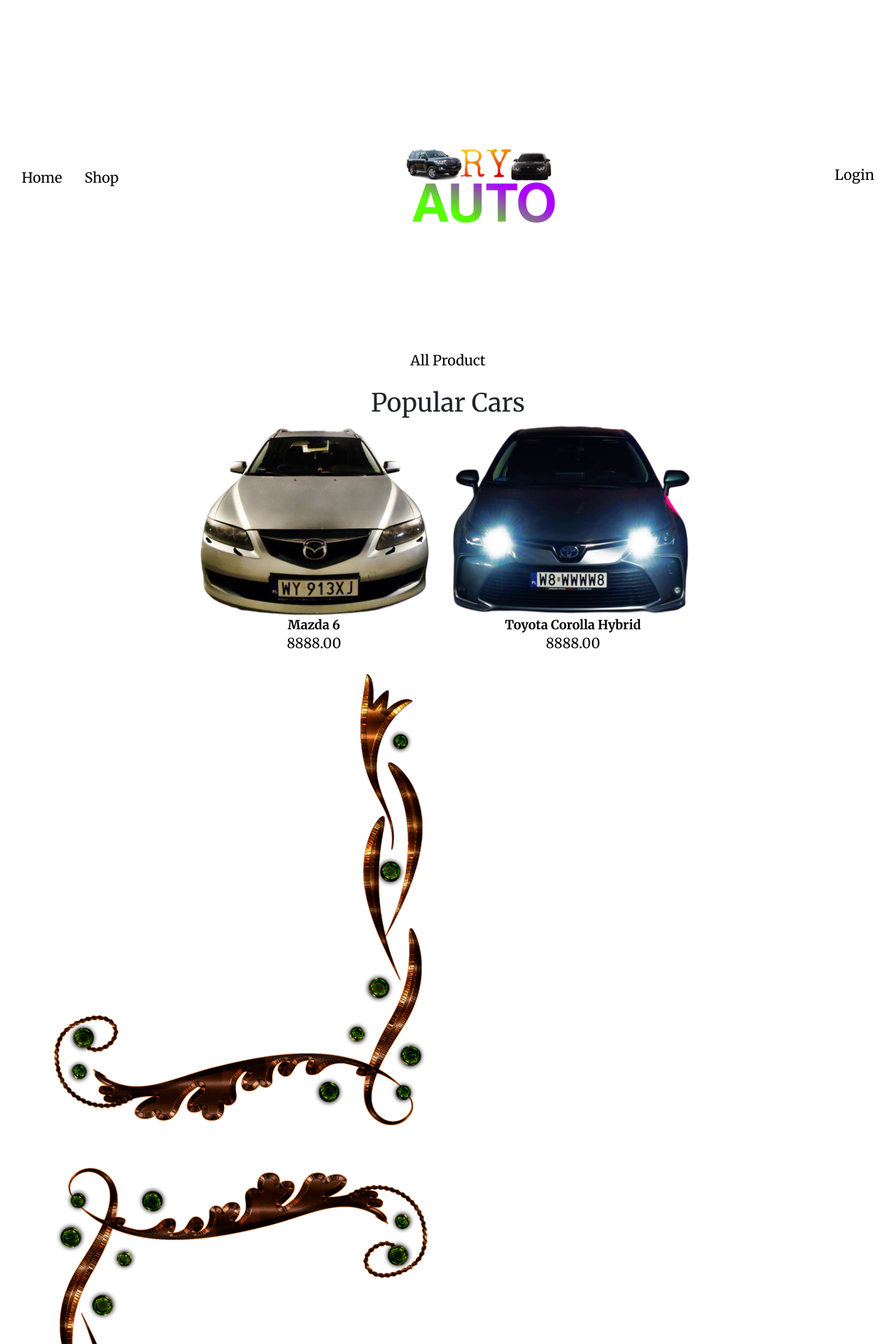
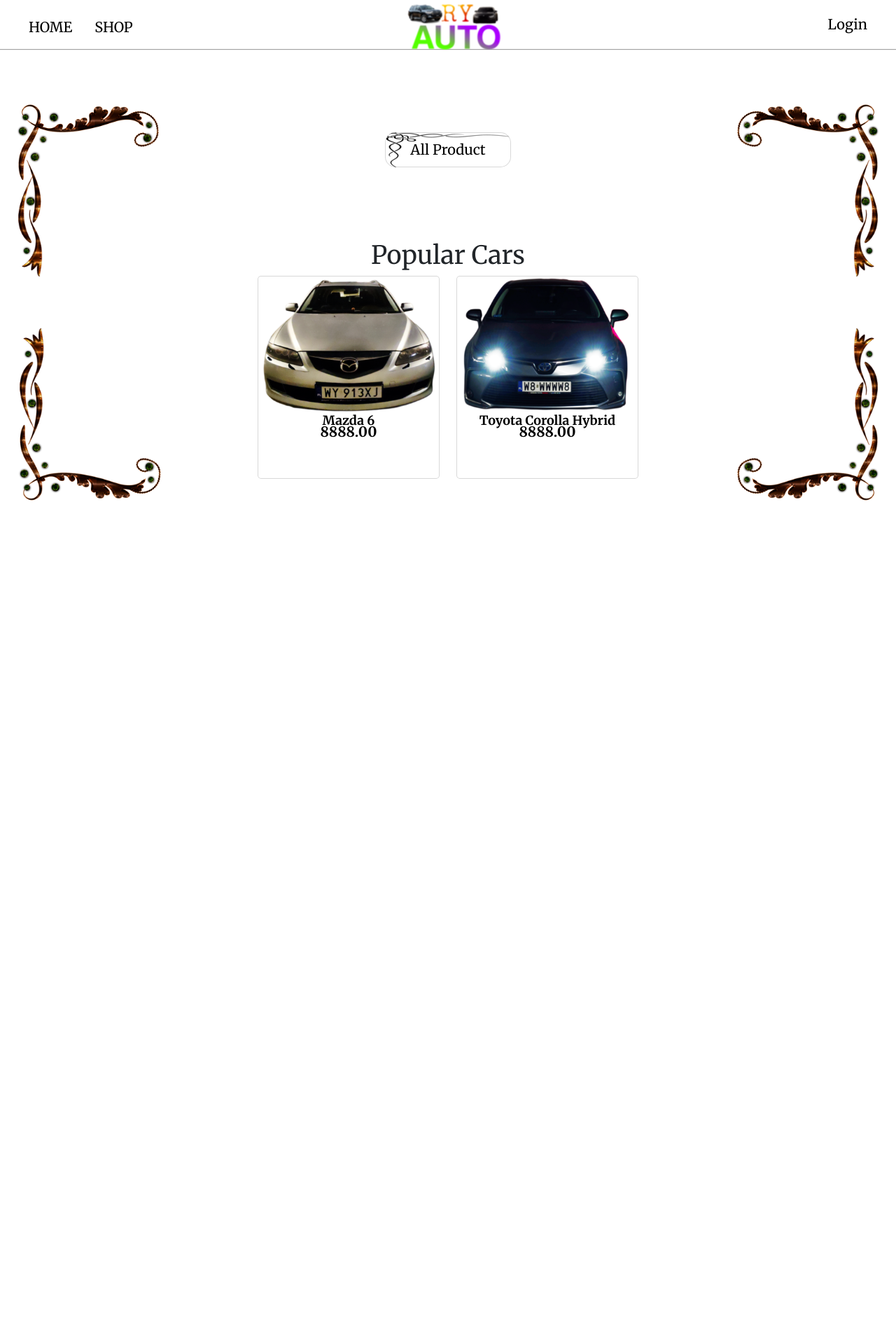
Before and after one commit to rhmvvCYB3R/WEBSITE, a Django app: page / in a window 1280 px wide. Shown: the top 1920 px of the page at 70% size. After the commit the page ends 715 px from the top, so only its background shows below. Run offline with Django 5.2, Linux system fonts and the light colour scheme; data comes from the database, SQL or seed files in the repository; both versions use the stored data as it was after the commit; some libraries are stand-ins or nearby versions.

Commit message:
часть готово

```diff
--- a/RYauto/main/static/css/base.css
+++ b/RYauto/main/static/css/base.css
@@ -1,4 +1,10 @@
 @import url('https://fonts.googleapis.com/css2?family=Bebas+Neue&family=Merriweather:ital,wght@0,300;0,400;0,700;0,900;1,300;1,400;1,700;1,900&display=swap');
+
+:root{
+    --box-shadow: 0px 1px 1px rgba(0,0,0,0.363)
+}
+
+
 body{
     font-family: "Merriweather", serif;
     font-size: 20px;
@@ -41,7 +47,7 @@
     max-width: 1400px;
     margin: 0 auto;
     justify-content: space-between;
-    padding: 0 15px;
+    padding: 0px 25px;
     align-items: center;
 
 }
@@ -51,3 +57,102 @@
     max-width: 1600px;
     margin: 0 auto;
 }
+
+.header {
+    height: 70px;
+    background-color: #ffffff;
+    box-shadow: var(--box-shadow);
+}
+
+.header-list{
+    text-transform: uppercase;
+}
+
+.ryauto-logo{
+    position: fixed;
+    top: 0.5%;
+    left: 45.5%;
+}
+
+.home-title{
+    margin-top:95px;
+    margin-bottom: 80px;
+
+}
+
+.home-card{
+    width: 260px;
+    height: 290px;
+    border:1px solid #00000027;
+    border-radius: 5px;
+    transition: all 0.5s ease;
+    background-color: #fff;
+}
+
+.home-card:hover{
+    max-width: 240px;
+    margin-top: 20px;
+    min-height: 70px;
+    border: 1px solid #000;
+}
+
+.card-img{
+    width: 250px;
+    height: 195px;
+}
+
+.price{
+    font-size: 20px;
+    font-weight: 700;
+    margin-top: -10px;
+}
+
+.home-btn{
+    display: flex;
+    align-items: center;
+    justify-content: center;
+    width: 180px;
+    height: 50px;
+    border: 1px solid #00000027;
+    border-radius: 15px;
+    background-image: url(../img/oie_qQPGtff7i35V.png);
+    transition: all 0.4s ease;
+    z-index: 2;
+
+}
+
+.home-btn:hover{
+    border: 1px solid #000;
+}
+.frame3{
+    width: 20.5%;
+    position: absolute;
+    right: -0.5%;
+    bottom: 50%;
+    z-index: -1;
+}
+
+.frame2{
+    position: absolute;
+    width: 20.5%;
+    left: -0.5%;
+    bottom: 50%;
+    z-index: -1;
+
+}
+.frame4{
+    width: 20.5%;
+    position: absolute;
+    left: -0.3%;
+    top: 58%;
+    z-index: -1;
+
+}
+.frame1{
+    position: absolute;
+    width: 20.5%;
+    right: -0.5%;
+    top: 58%;
+    z-index: -1;
+
+}
--- a/RYauto/main/templates/main/base.html
+++ b/RYauto/main/templates/main/base.html
@@ -28,7 +28,7 @@
                 </ul>
             </navbar>
             <div class="header-logo">
-                <a href="/"><img src="{% static 'img/logo2.png' %}" alt="" class="ryauto-log"></a>
+                <a href="/"><img src="{% static 'img/logo.png' %}" alt="" class="ryauto-logo"></a>
             </div>
             <div class="header-profile">
                 <a href="#" class="m-3">Login</a>
```
Also changed, not shown: RYauto/db.sqlite3, RYauto/main/static/img/btnuzor.png (added), RYauto/main/static/img/logo.png (added), RYauto/main/static/img/logo2.png (deleted), RYauto/main/static/img/oie_qQPGtff7i35V.png (added), RYauto/media/products/2025/01/20/corolla_2.png (added), RYauto/media/products/2025/01/20/corolla_PgPHHi6.png (added), RYauto/media/products/2025/01/20/oie_2092045IQiMy0HQ.png (added), RYauto/media/products/2025/01/20/oie_2092045IQiMy0HQ_1.png (added), RYauto/media/products/2025/01/20/oie_2092045IQiMy0HQ_2.png (added), RYauto/media/products/2025/01/20/oie_2093918XRCZ87Q2.png (added), 1 other file.
